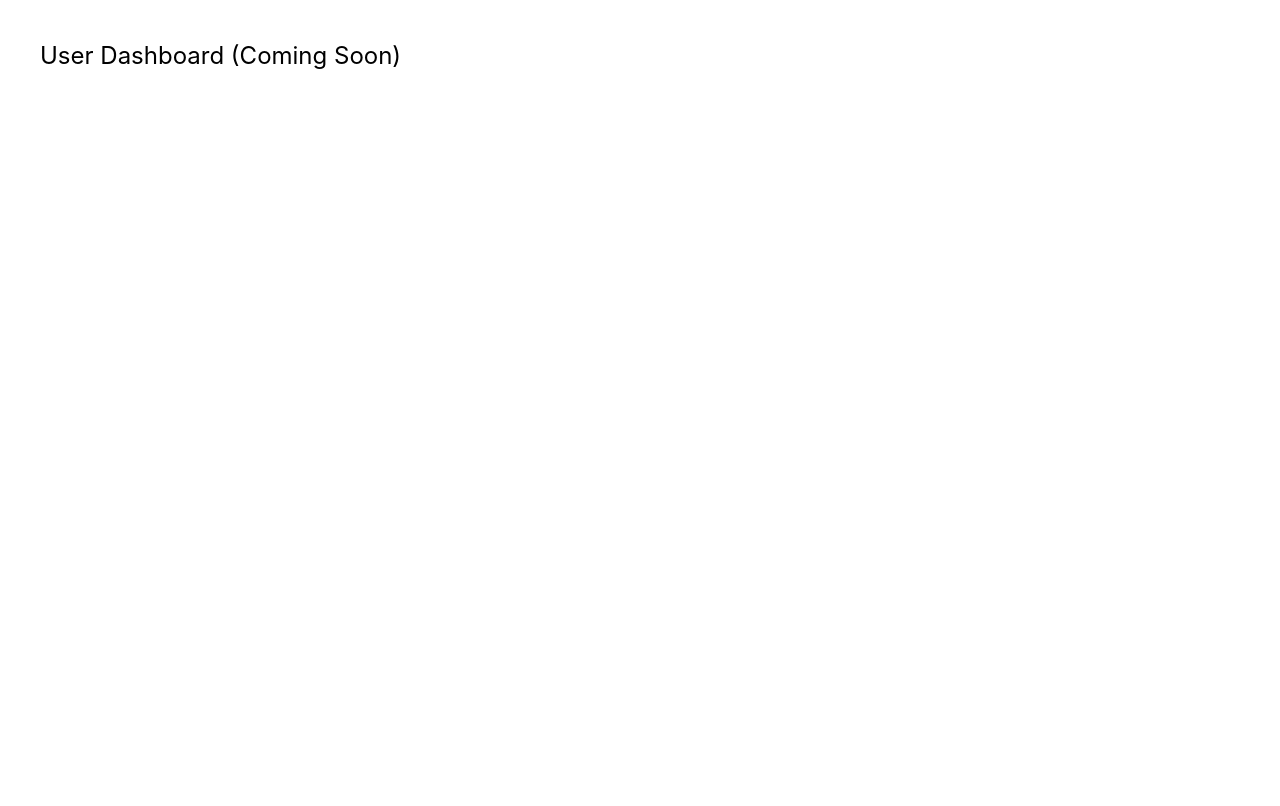
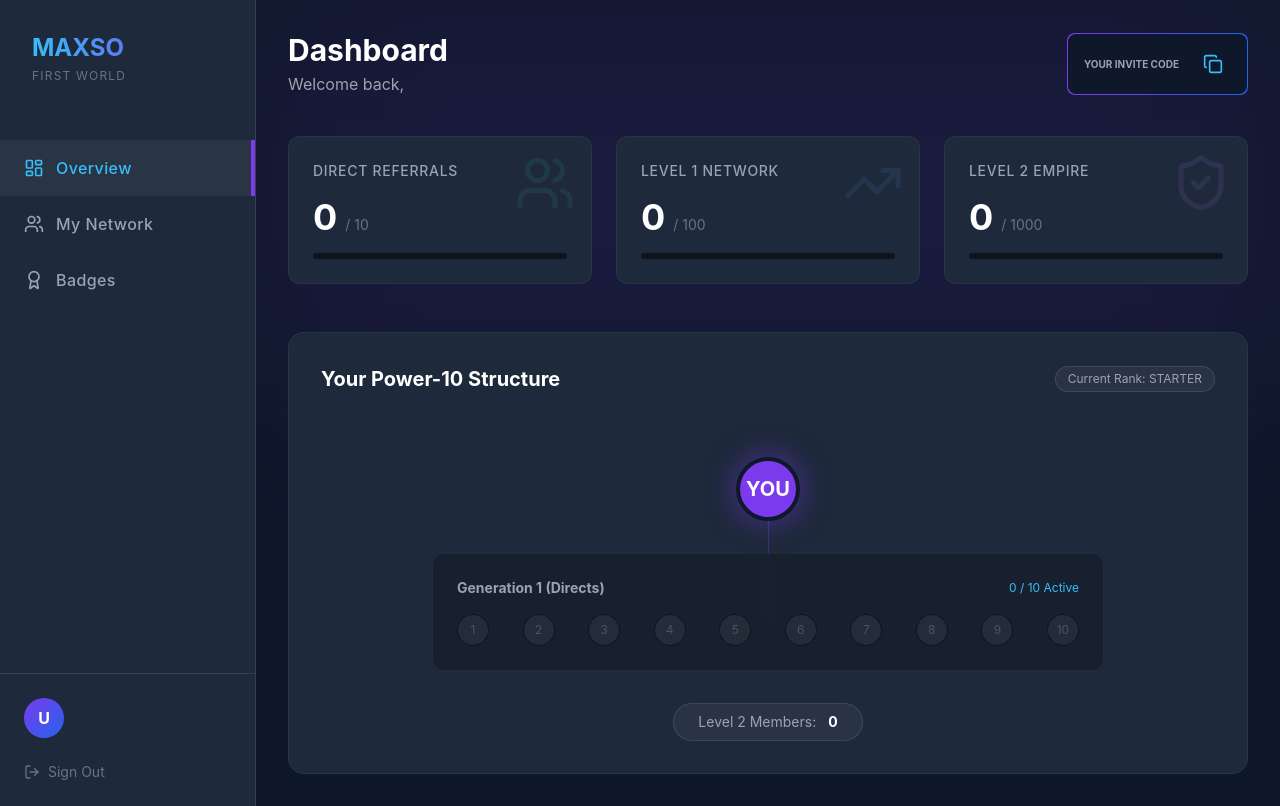
Before and after one commit to sanjayvanan/First-World_Malaysia, a React (Vite) app in the folder client/: page /dashboard in a window 1280 px wide. Built offline with nearby package versions, Linux system fonts and the light colour scheme; no server answers.

Commit message:
feat: add DashboardPage and DashboardLayout components with routing

```diff
--- a/client/src/App.jsx
+++ b/client/src/App.jsx
@@ -1,20 +1,20 @@
 import React from 'react';
 import { BrowserRouter, Routes, Route, Navigate } from 'react-router-dom';
 import LoginPage from './pages/LoginPage';
+import DashboardPage from './pages/DashboardPage'; // <--- Import this
 
 function App() {
   return (
     <BrowserRouter>
       <Routes>
-        {/* Default route redirects to Login for now */}
         <Route path="/" element={<Navigate to="/login" replace />} />
-
-        {/* The Login Page */}
         <Route path="/login" element={<LoginPage />} />
 
-        {/* Placeholders for future pages */}
-        <Route path="/dashboard" element={<div className="p-10 text-2xl">User Dashboard (Coming Soon)</div>} />
-        <Route path="/admin" element={<div className="p-10 text-2xl">Superuser Dashboard (Coming Soon)</div>} />
+        {/* NEW ROUTE */}
+        <Route path="/dashboard" element={<DashboardPage />} />
+
+        {/* Admin Placeholder */}
+        <Route path="/admin" element={<div className="p-10">Admin Area</div>} />
       </Routes>
     </BrowserRouter>
   );
--- /dev/null
+++ b/client/src/components/DashboardLayout.jsx
@@ -0,0 +1,83 @@
+import React from 'react';
+import { useNavigate, useLocation } from 'react-router-dom';
+import { LayoutDashboard, Users, Award, LogOut } from 'lucide-react';
+
+const DashboardLayout = ({ children }) => {
+  const navigate = useNavigate();
+  const location = useLocation();
+  const user = JSON.parse(localStorage.getItem('user') || '{}');
+
+  const handleLogout = () => {
+    localStorage.removeItem('token');
+    localStorage.removeItem('user');
+    navigate('/login');
+  };
+
+  const NavItem = ({ icon: Icon, label, path }) => {
+    const isActive = location.pathname === path;
+    return (
+      <button
+        onClick={() => navigate(path)}
+        className={`w-full flex items-center space-x-3 px-6 py-4 transition-all duration-300 border-r-4 ${
+          isActive
+            ? 'border-maxso-glow bg-white/5 text-maxso-accent'
+            : 'border-transparent text-gray-400 hover:text-white hover:bg-white/5'
+        }`}
+      >
+        <Icon size={20} />
+        <span className="font-medium tracking-wide">{label}</span>
+      </button>
+    );
+  };
+
+  return (
+    <div className="min-h-screen bg-maxso-dark text-white font-sans flex overflow-hidden">
+      {/* Sidebar */}
+      <aside className="w-64 bg-maxso-card border-r border-white/10 hidden md:flex flex-col z-20">
+        <div className="p-8">
+          <h1 className="text-2xl font-bold bg-gradient-to-r from-maxso-accent to-maxso-glow bg-clip-text text-transparent">
+            MAXSO
+          </h1>
+          <p className="text-xs text-gray-500 uppercase tracking-widest mt-1">First World</p>
+        </div>
+
+        <nav className="flex-1 mt-6">
+          <NavItem icon={LayoutDashboard} label="Overview" path="/dashboard" />
+          <NavItem icon={Users} label="My Network" path="/dashboard/network" />
+          <NavItem icon={Award} label="Badges" path="/dashboard/badges" />
+        </nav>
+
+        <div className="p-6 border-t border-white/10">
+          <div className="flex items-center space-x-3 mb-6">
+            <div className="w-10 h-10 rounded-full bg-gradient-to-br from-maxso-glow to-blue-600 flex items-center justify-center font-bold">
+              {user.fullName ? user.fullName[0] : 'U'}
+            </div>
+            <div className="overflow-hidden">
+              <p className="text-sm font-bold truncate">{user.fullName}</p>
+              <p className="text-xs text-maxso-accent">{user.referral_code}</p>
+            </div>
+          </div>
+          <button
+            onClick={handleLogout}
+            className="flex items-center space-x-2 text-sm text-gray-500 hover:text-red-400 transition"
+          >
+            <LogOut size={16} />
+            <span>Sign Out</span>
+          </button>
+        </div>
+      </aside>
+
+      {/* Main Content Area */}
+      <main className="flex-1 overflow-y-auto relative">
+        {/* Background Glow Effect */}
+        <div className="absolute top-0 left-0 w-full h-96 bg-maxso-glow/10 blur-[100px] pointer-events-none" />
+
+        <div className="p-8 relative z-10">
+          {children}
+        </div>
+      </main>
+    </div>
+  );
+};
+
+export default DashboardLayout;
--- /dev/null
+++ b/client/src/pages/DashboardPage.jsx
@@ -0,0 +1,165 @@
+import React, { useEffect, useState } from 'react';
+import axios from 'axios';
+import { Copy, Users, TrendingUp, ShieldCheck } from 'lucide-react';
+import DashboardLayout from '../components/DashboardLayout';
+
+const DashboardPage = () => {
+  const [stats, setStats] = useState(null);
+  const [loading, setLoading] = useState(true);
+  const user = JSON.parse(localStorage.getItem('user') || '{}');
+
+  // Fetch Data on Load
+  useEffect(() => {
+    const fetchData = async () => {
+      try {
+        const token = localStorage.getItem('token');
+        const res = await axios.get('http://localhost:5000/api/referrals/stats', {
+          headers: { Authorization: `Bearer ${token}` }
+        });
+        setStats(res.data);
+      } catch (err) {
+        console.error("Failed to load stats", err);
+      } finally {
+        setLoading(false);
+      }
+    };
+    fetchData();
+  }, []);
+
+  const copyCode = () => {
+    navigator.clipboard.writeText(user.referralCode);
+    alert('Referral Code Copied!');
+  };
+
+  // Helper Component for Stats Cards
+  const StatCard = ({ title, value, max, color, icon: Icon }) => (
+    <div className="bg-maxso-card border border-white/5 p-6 rounded-xl relative overflow-hidden group hover:border-white/20 transition-all">
+      <div className={`absolute top-0 right-0 p-4 opacity-10 group-hover:opacity-20 transition-opacity ${color}`}>
+        <Icon size={60} />
+      </div>
+      <h3 className="text-gray-400 text-sm font-medium uppercase tracking-wider">{title}</h3>
+      <div className="mt-4 flex items-baseline space-x-2">
+        <span className="text-4xl font-bold text-white">{value}</span>
+        <span className="text-sm text-gray-500">/ {max}</span>
+      </div>
+      {/* Progress Bar */}
+      <div className="mt-4 h-1.5 w-full bg-black/50 rounded-full overflow-hidden">
+        <div
+          className={`h-full ${color.replace('text-', 'bg-')}`}
+          style={{ width: `${Math.min((value / max) * 100, 100)}%` }}
+        />
+      </div>
+    </div>
+  );
+
+  if (loading) return <div className="text-white p-10">Loading Power-10 System...</div>;
+
+  return (
+    <DashboardLayout>
+      {/* Header Section */}
+      <header className="mb-10 flex flex-col md:flex-row md:items-center justify-between gap-6">
+        <div>
+          <h2 className="text-3xl font-bold text-white">Dashboard</h2>
+          <p className="text-gray-400 mt-1">Welcome back, {user.fullName}</p>
+        </div>
+
+        {/* Referral Code Box */}
+        <div className="bg-gradient-to-r from-maxso-glow to-blue-600 p-[1px] rounded-lg">
+          <div className="bg-maxso-dark rounded-lg px-4 py-3 flex items-center space-x-4">
+            <div className="text-left">
+              <p className="text-[10px] text-gray-400 uppercase font-bold">Your Invite Code</p>
+              <p className="text-xl font-mono font-bold text-white tracking-wider">{user.referralCode}</p>
+            </div>
+            <button
+              onClick={copyCode}
+              className="p-2 hover:bg-white/10 rounded-full transition"
+              title="Copy Code"
+            >
+              <Copy size={20} className="text-maxso-accent" />
+            </button>
+          </div>
+        </div>
+      </header>
+
+      {/* Stats Grid */}
+      <div className="grid grid-cols-1 md:grid-cols-3 gap-6 mb-12">
+        <StatCard
+          title="Direct Referrals"
+          value={stats?.direct_referrals_count || 0}
+          max={10}
+          color="text-emerald-400"
+          icon={Users}
+        />
+        <StatCard
+          title="Level 1 Network"
+          value={stats?.level_1_count || 0}
+          max={100}
+          color="text-blue-400"
+          icon={TrendingUp}
+        />
+        <StatCard
+          title="Level 2 Empire"
+          value={stats?.level_2_count || 0}
+          max={1000}
+          color="text-purple-400"
+          icon={ShieldCheck}
+        />
+      </div>
+
+      {/* The Visual Tree Section */}
+      <div className="bg-maxso-card border border-white/5 rounded-2xl p-8">
+        <div className="flex justify-between items-center mb-8">
+          <h3 className="text-xl font-bold text-white">Your Power-10 Structure</h3>
+          <span className="px-3 py-1 bg-white/5 rounded-full text-xs text-gray-400 border border-white/10">
+            Current Rank: {stats?.current_tier || 'STARTER'}
+          </span>
+        </div>
+
+        {/* Tree Visualizer */}
+        <div className="flex flex-col items-center space-y-8 relative">
+          {/* Vertical Line */}
+          <div className="absolute top-10 bottom-10 w-px bg-gradient-to-b from-maxso-glow/50 to-transparent" />
+
+          {/* Level 0: YOU */}
+          <div className="z-10 flex flex-col items-center">
+            <div className="w-16 h-16 rounded-full bg-maxso-glow border-4 border-maxso-dark shadow-[0_0_30px_rgba(124,58,237,0.5)] flex items-center justify-center text-xl font-bold text-white">
+              YOU
+            </div>
+          </div>
+
+          {/* Level 1: Slots */}
+          <div className="z-10 w-full max-w-2xl bg-black/20 backdrop-blur-sm border border-white/5 rounded-xl p-6">
+            <div className="flex justify-between items-center mb-4">
+              <span className="text-sm font-bold text-gray-400">Generation 1 (Directs)</span>
+              <span className="text-xs text-maxso-accent">{stats?.direct_referrals_count || 0} / 10 Active</span>
+            </div>
+
+            {/* The 10 Dots */}
+            <div className="flex justify-between">
+              {[...Array(10)].map((_, i) => (
+                <div
+                  key={i}
+                  className={`w-8 h-8 rounded-full flex items-center justify-center text-xs border border-black/50 transition-all ${
+                    i < (stats?.direct_referrals_count || 0)
+                      ? 'bg-emerald-500 text-black font-bold shadow-[0_0_10px_rgba(16,185,129,0.5)]'
+                      : 'bg-white/5 text-gray-600'
+                  }`}
+                >
+                  {i < (stats?.direct_referrals_count || 0) ? '✓' : i + 1}
+                </div>
+              ))}
+            </div>
+          </div>
+
+          {/* Level 2 Hint */}
+          <div className="z-10 px-6 py-2 bg-white/5 rounded-full border border-white/10 text-sm text-gray-400">
+            Level 2 Members: <span className="text-white font-bold ml-2">{stats?.level_1_count || 0}</span>
+          </div>
+
+        </div>
+      </div>
+    </DashboardLayout>
+  );
+};
+
+export default DashboardPage;
```
